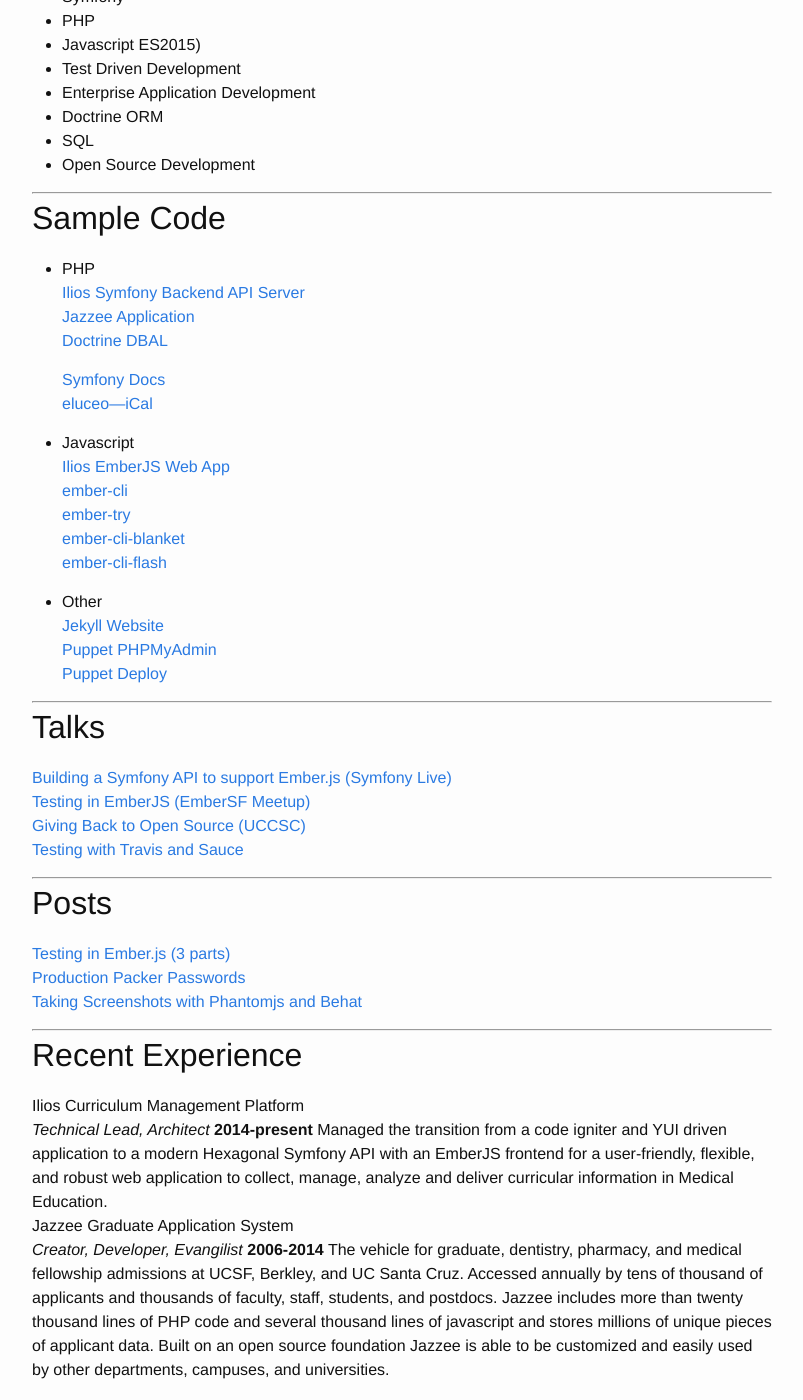
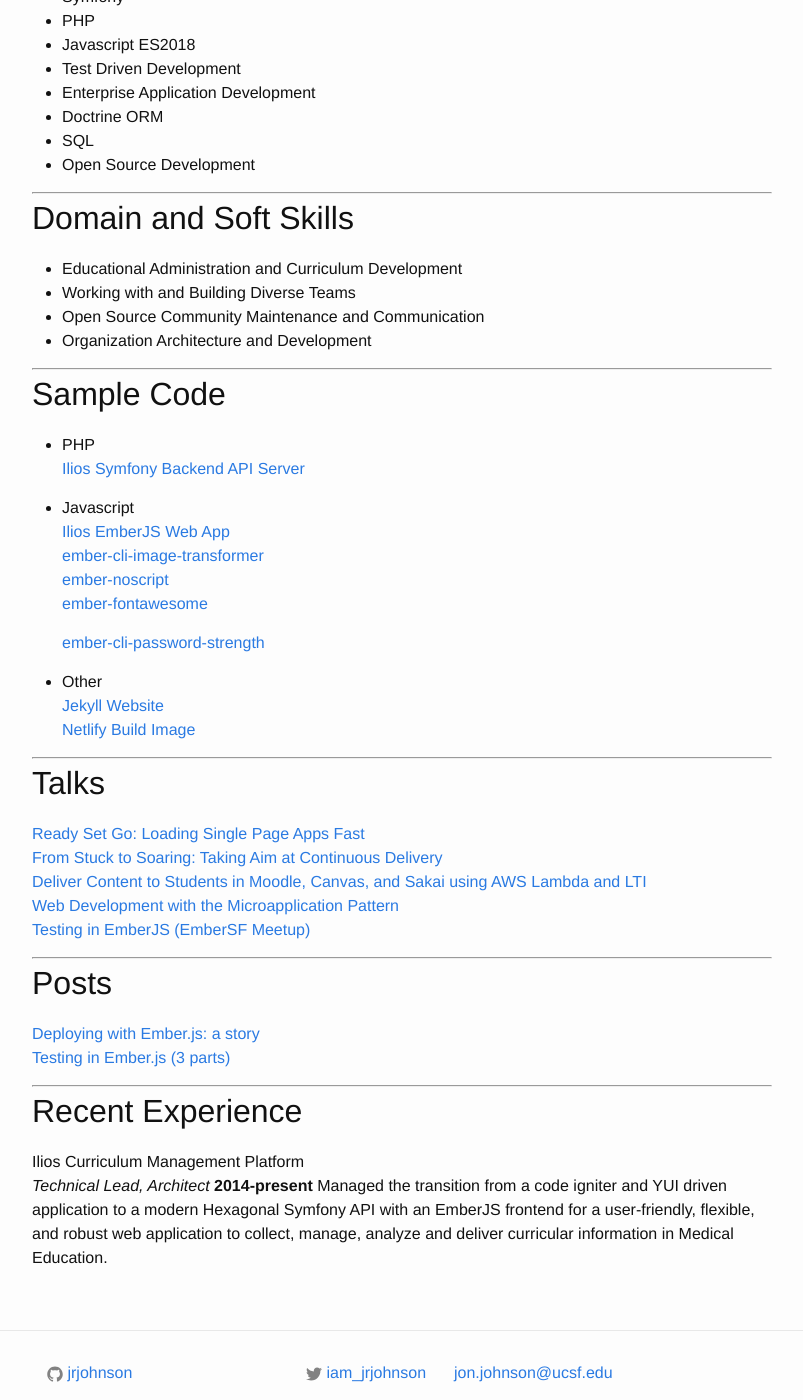
Before and after one commit to jrjohnson/website, a Jekyll site: the page built from resume.md, in a window 1280 px wide and 1400 px high, scrolled down 615 px. Shown: the whole window, without its empty margins (238-1041 px from the left). Built offline with Jekyll 4.4.1, drawn with Linux system fonts in a browser that asks for light colours; some of the changed text lies outside the part shown.

Commit message:
Update Resume a bit

```diff
--- a/resume.md
+++ b/resume.md
@@ -4,19 +4,19 @@
 permalink: /resume/
 ---
 
-## Senior Web Developer
+## Senior Web Platform Developer
 
 > [PDF Resume](/media/resume.pdf)
 > [jon.johnson@ucsf.edu](jon.johnson@ucsf.edu)
 > [https://jrjohnson.github.io](https://jrjohnson.github.io)
-> ![Github](/media/github_mark.png)[jrjohnson](https://github.com/jrjohnson) | ![twitter](/media/twitter_mark.png)[iam_jrjohnson](https://twitter.com/iam_jrjohnson)
+> ![Github](/media/github_mark.svg)[jrjohnson](https://github.com/jrjohnson) | ![twitter](/media/twitter_mark.svg)[iam_jrjohnson](https://twitter.com/iam_jrjohnson)
 > (650) 516-7401
 
 ------
 
 ## Profile {#profile}
 
-Experience in enterprise web application development using PHP, Javascript, JSON, SQL and XML; server administration; accessible web design; automated deployment; continuous integration and system automation. Recognized for ability to adapt and expand with the growing needs of an organization and learn new skills as necessary.
+Experience in enterprise web application development using PHP, Javascript, JSON, SQL and XML; modern web standards; server administration; accessible web design; automated deployment; continuous integration and system automation. Recognized for ability to adapt and expand with the growing needs of an organization and learn new skills as necessary.
 
 ------
 
@@ -25,7 +25,7 @@
 * EmberJs
 * Symfony
 * PHP
-* Javascript ES2015)
+* Javascript ES2018
 * Test Driven Development
 * Enterprise Application Development
 * Doctrine ORM
@@ -34,45 +34,48 @@
 
 ------
 
+## Domain and Soft Skills
+
+* Educational Administration and Curriculum Development
+* Working with and Building Diverse Teams
+* Open Source Community Maintenance and Communication
+* Organization Architecture and Development
+
+------
+
 ## Sample Code {#oswork}
 
 * PHP
 	: [Ilios Symfony Backend API Server](https://github.com/ilios/ilios)
-	: [Jazzee Application](https://github.com/Jazzee/Jazzee)
-
-	: [Doctrine DBAL](https://github.com/doctrine/dbal/pull/278)
-	: [Symfony Docs](https://github.com/symfony/symfony-docs/pull/4218)
-	: [eluceo—iCal](https://github.com/markuspoerschke/iCal/pull/53)
 
 * Javascript
 	: [Ilios EmberJS Web App](https://github.com/ilios/frontend)
-	: [ember-cli](https://github.com/ember-cli/ember-cli/pull/3703)
-	: [ember-try](https://github.com/kategengler/ember-try/pull/18)
-	: [ember-cli-blanket](https://github.com/sglanzer/ember-cli-blanket/pull/67)
-	: [ember-cli-flash](https://github.com/poteto/ember-cli-flash/pull/67)
+	: [ember-cli-image-transformer](https://github.com/jrjohnson/ember-cli-image-transformer)
+	: [ember-noscript](https://github.com/jrjohnson/ember-noscript)
+
+	: [ember-fontawesome](https://github.com/FortAwesome/ember-fontawesome)
+	: [ember-cli-password-strength](https://github.com/elwayman02/ember-cli-password-strength)
 
 * Other
 	: [Jekyll Website](https://github.com/ilios/ilios.github.io)
-	: [Puppet PHPMyAdmin](https://github.com/justicel/puppet-phpmyadmin/pull/24)
-	: [Puppet Deploy](https://github.com/doctrine/dbal/pull/278)
-
+	: [Netlify Build Image](https://github.com/netlify/build-image/pull/165)
 
 -------
 
 ## Talks {#talks}
 
-[Building a Symfony API to support Ember.js  (Symfony Live)](http://sanfrancisco2015.live.symfony.com/speakers#session-1644)
+[Ready Set Go: Loading Single Page Apps Fast](https://jrjohnson.github.io/talks/2018-10-ready-set-go-sflive.html)
+[From Stuck to Soaring: Taking Aim at Continuous Delivery](https://jrjohnson.github.io/talks/2018-08-stuck-to-soaring-uccsc.html)
+[Deliver Content to Students in Moodle, Canvas, and Sakai using AWS Lambda and LTI](https://jrjohnson.github.io/talks/2018-08-lti-lambda-uccsc.html)
+[Web Development with the Microapplication Pattern](https://jrjohnson.github.io/talks/2017-08-microapps-uccsc.html)
 [Testing in EmberJS (EmberSF Meetup)](http://www.meetup.com/Ember-SF/events/221266972/)
-[Giving Back to Open Source (UCCSC)](https://uccsc.ucr.edu/sessions/schedule/tuesdays-schedule/)
-[Testing with Travis and Sauce](https://uccsc.ucsf.edu/session/test-your-application-or-website-every-browser-free-while-you-have-coffee)
 
 ------
 
 ## Posts {#posts}
 
+[Deploying with Ember.js: a story](https://jrjohnson.github.io/emberjs/deploy/2017/09/06/deploy-story.html/)
 [Testing in Ember.js (3 parts)](https://blogs.library.ucsf.edu/ckm/2015/04/24/testing-in-ember-js-part-1/)
-[Production Packer Passwords](https://blogs.library.ucsf.edu/ckm/2014/06/09/production-packer-passwords-securing-the-root-user/)
-[Taking Screenshots with Phantomjs and Behat](https://blogs.library.ucsf.edu/ckm/2014/05/14/see-your-failures-taking-screenshots-with-phantomjs-running-behat-tests/)
 
 ------
 
@@ -82,8 +85,3 @@
 : *Technical Lead, Architect*
   __2014-present__
   Managed the transition from a code igniter and YUI driven application to a modern Hexagonal Symfony API with an EmberJS frontend for a user-friendly, flexible, and robust web application to collect, manage, analyze and deliver curricular information in Medical Education.
-
-Jazzee Graduate Application System
-: *Creator, Developer, Evangilist*
-  __2006-2014__
-  The vehicle for graduate, dentistry, pharmacy, and medical fellowship admissions at UCSF, Berkley, and UC Santa Cruz. Accessed annually by tens of thousand of applicants and thousands of faculty, staff, students, and postdocs. Jazzee includes more than twenty thousand lines of PHP code and several thousand lines of javascript and stores millions of unique pieces of applicant data. Built on an open source foundation Jazzee is able to be customized and easily used by other departments, campuses, and universities.
```
Also changed, not shown: README.md, media/github_mark.png (deleted), media/github_mark.svg (added), media/twitter_mark.png (deleted), media/twitter_mark.svg (added), 1 other file.
